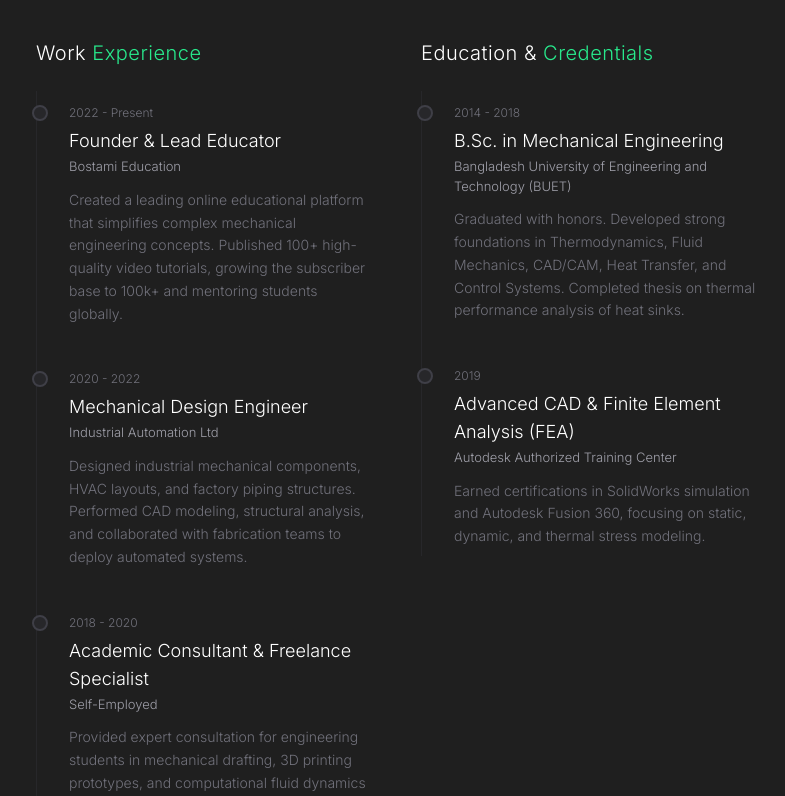
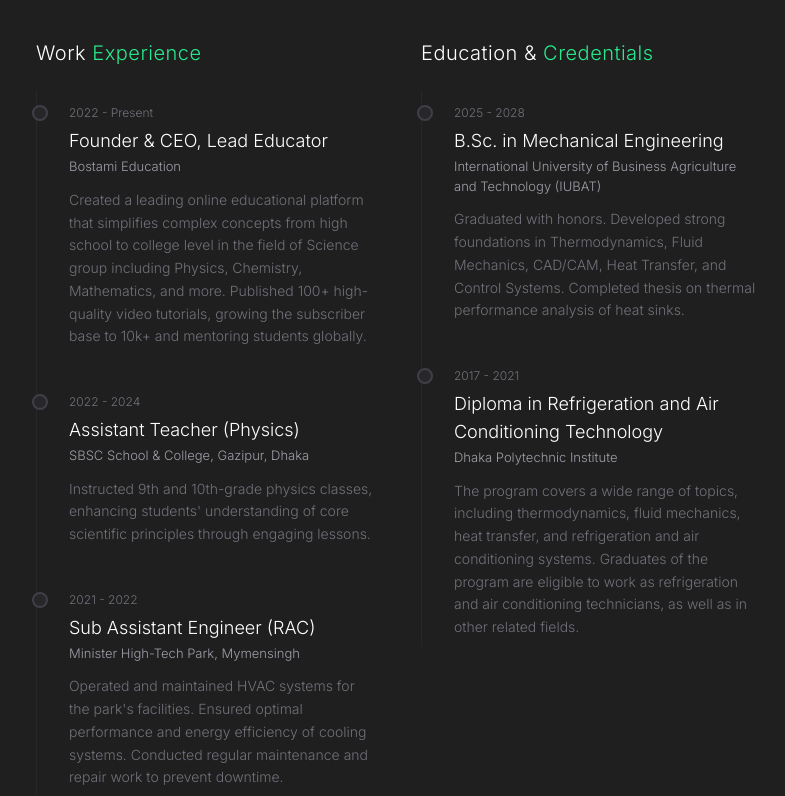
Before and after one commit to Rakibul-Hasan-max/bayzidbostami, a Next.js app: page / in a window 1280 px wide. Shown: the part 1701-2497 px from the top of the page, without its empty margins (408-1193 px from the left). Built offline with nearby package versions, Linux system fonts and the light colour scheme.

Commit message:
refactor: update contact information and career history details in profile components

```diff
--- a/components/ContactForm.tsx
+++ b/components/ContactForm.tsx
@@ -34,14 +34,14 @@ export default function ContactForm() {
             <Phone className="w-5 h-5 text-[#28e98c]" />
           </div>
           <p className="text-xs uppercase tracking-widest text-zinc-500 font-light mb-1">Phone</p>
-          <p className="text-[15px] text-white font-light">+880 1XXXXXXXXX</p>
+          <p className="text-[15px] text-white font-light">+880 151871 7097</p>
         </div>
         <div className="bg-[#191919] border border-zinc-800 rounded-[16px] p-6 group hover:border-zinc-600 transition-all duration-300">
           <div className="w-12 h-12 rounded-full bg-zinc-800 flex items-center justify-center mb-4 group-hover:bg-[#28e98c]/10 transition-all duration-300">
             <Mail className="w-5 h-5 text-[#28e98c]" />
           </div>
           <p className="text-xs uppercase tracking-widest text-zinc-500 font-light mb-1">Email</p>
-          <p className="text-[15px] text-white font-light">contact@bostamieducation.com</p>
+          <p className="text-[15px] text-white font-light">info@bayzidbostami.com</p>
         </div>
         <div className="bg-[#191919] border border-zinc-800 rounded-[16px] p-6 group hover:border-zinc-600 transition-all duration-300">
           <div className="w-12 h-12 rounded-full bg-zinc-800 flex items-center justify-center mb-4 group-hover:bg-[#28e98c]/10 transition-all duration-300">
--- a/components/Timeline.tsx
+++ b/components/Timeline.tsx
@@ -10,41 +10,41 @@ interface TimelineItem {
 const experienceData: TimelineItem[] = [
   {
     period: "2022 - Present",
-    title: "Founder & Lead Educator",
+    title: "Founder & CEO, Lead Educator",
     institution: "Bostami Education",
     description:
-      "Created a leading online educational platform that simplifies complex mechanical engineering concepts. Published 100+ high-quality video tutorials, growing the subscriber base to 100k+ and mentoring students globally.",
+      "Created a leading online educational platform that simplifies complex concepts from high school to college level in the field of Science group including Physics, Chemistry, Mathematics, and more. Published 100+ high-quality video tutorials, growing the subscriber base to 10k+ and mentoring students globally.",
   },
   {
-    period: "2020 - 2022",
-    title: "Mechanical Design Engineer",
-    institution: "Industrial Automation Ltd",
+    period: "2022 - 2024",
+    title: "Assistant Teacher (Physics)",
+    institution: "SBSC School & College, Gazipur, Dhaka",
     description:
-      "Designed industrial mechanical components, HVAC layouts, and factory piping structures. Performed CAD modeling, structural analysis, and collaborated with fabrication teams to deploy automated systems.",
+      "Instructed 9th and 10th-grade physics classes, enhancing students' understanding of core scientific principles through engaging lessons.",
   },
   {
-    period: "2018 - 2020",
-    title: "Academic Consultant & Freelance Specialist",
-    institution: "Self-Employed",
+    period: "2021 - 2022",
+    title: "Sub Assistant Engineer (RAC)",
+    institution: "Minister High-Tech Park, Mymensingh",
     description:
-      "Provided expert consultation for engineering students in mechanical drafting, 3D printing prototypes, and computational fluid dynamics (CFD) simulation modeling.",
+      "Operated and maintained HVAC systems for the park's facilities. Ensured optimal performance and energy efficiency of cooling systems. Conducted regular maintenance and repair work to prevent downtime.",
   },
 ];
 
 const educationData: TimelineItem[] = [
   {
-    period: "2014 - 2018",
+    period: "2025 - 2028",
     title: "B.Sc. in Mechanical Engineering",
-    institution: "Bangladesh University of Engineering and Technology (BUET)",
+    institution: "International University of Business Agriculture and Technology (IUBAT)",
     description:
       "Graduated with honors. Developed strong foundations in Thermodynamics, Fluid Mechanics, CAD/CAM, Heat Transfer, and Control Systems. Completed thesis on thermal performance analysis of heat sinks.",
   },
   {
-    period: "2019",
-    title: "Advanced CAD & Finite Element Analysis (FEA)",
-    institution: "Autodesk Authorized Training Center",
+    period: "2017 - 2021",
+    title: "Diploma in Refrigeration and Air Conditioning Technology",
+    institution: "Dhaka Polytechnic Institute",
     description:
-      "Earned certifications in SolidWorks simulation and Autodesk Fusion 360, focusing on static, dynamic, and thermal stress modeling.",
+      "The program covers a wide range of topics, including thermodynamics, fluid mechanics, heat transfer, and refrigeration and air conditioning systems. Graduates of the program are eligible to work as refrigeration and air conditioning technicians, as well as in other related fields.",
   },
 ];
 
```
